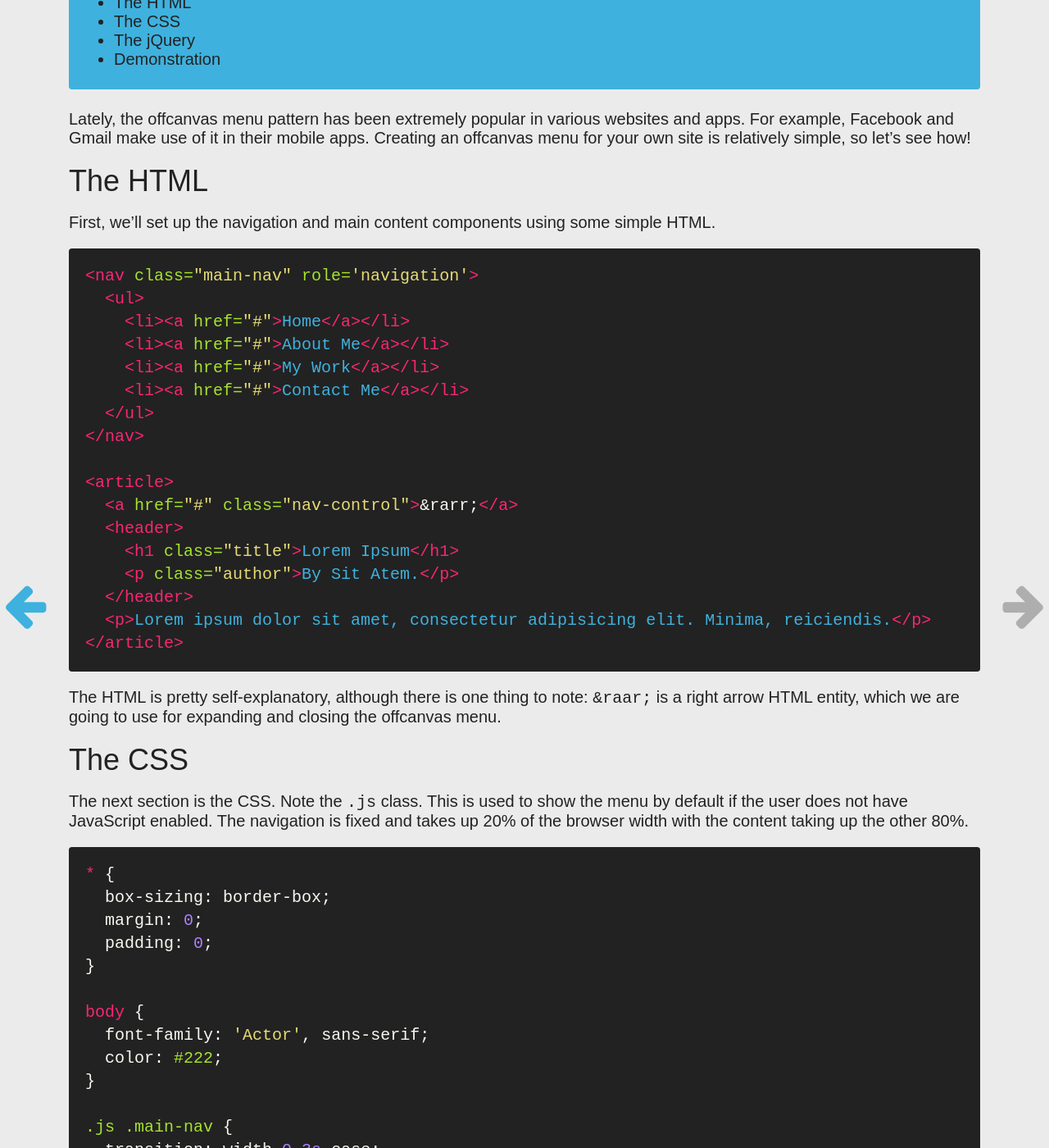
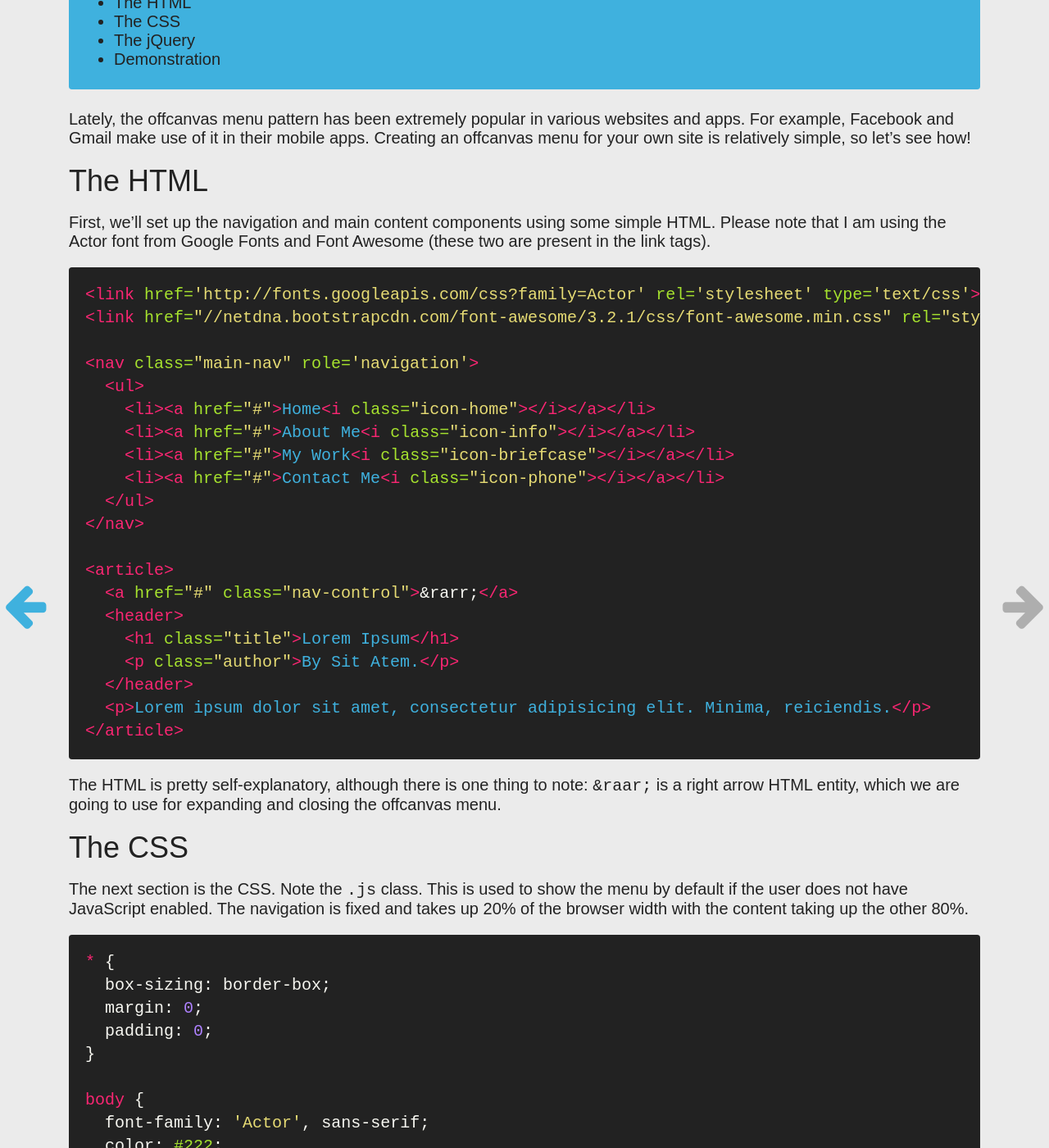
Before and after one commit to srikarg/srikarg.github.io, a Jekyll site: the page built from _posts/2013-08-30-offcanvas-menu.md, in a window 1280 px wide and 1400 px high, scrolled down 517 px. Shown: the whole window at 82% size. Built offline with Jekyll 4.4.1, drawn with Linux system fonts in a browser that asks for light colours; nearby versions of some CDN libraries; some web fonts are replaced; Markdown is read by kramdown in place of the engine named in the settings; comment, search, counter and statistics services are not loaded; some of the changed text lies outside the part shown.

Commit message:
Update 2013-08-30-offcanvas-menu.md

```diff
--- a/_posts/2013-08-30-offcanvas-menu.md
+++ b/_posts/2013-08-30-offcanvas-menu.md
@@ -10,15 +10,18 @@
 
 <h1 id="html">The HTML</h1>
 
-First, we'll set up the navigation and main content components using some simple HTML.
+First, we'll set up the navigation and main content components using some simple HTML. Please note that I am using the Actor font from Google Fonts and Font Awesome (these two are present in the link tags).
 
 {% highlight html %}
+<link href='http://fonts.googleapis.com/css?family=Actor' rel='stylesheet' type='text/css'>
+<link href="//netdna.bootstrapcdn.com/font-awesome/3.2.1/css/font-awesome.min.css" rel="stylesheet">
+
 <nav class="main-nav" role='navigation'>
   <ul>
-    <li><a href="#">Home</a></li>
-    <li><a href="#">About Me</a></li>
-    <li><a href="#">My Work</a></li>
-    <li><a href="#">Contact Me</a></li>
+    <li><a href="#">Home<i class="icon-home"></i></a></li>
+    <li><a href="#">About Me<i class="icon-info"></i></a></li>
+    <li><a href="#">My Work<i class="icon-briefcase"></i></a></li>
+    <li><a href="#">Contact Me<i class="icon-phone"></i></a></li>
   </ul>
 </nav>
 
@@ -51,7 +54,7 @@
 }
 
 .js .main-nav {
-  transition: width 0.3s ease;
+  transition: width 0.6s ease;
   width: 0;
 }
 
@@ -70,14 +73,19 @@
 }
 
 .main-nav a {
+  font-size: 1.2em;
   padding: 0.625em;
   text-decoration: none;
   display: block;
   color: white;
 }
 
+.main-nav i {
+  margin-left: 0.5em;
+}
+
 .js article {
-  transition: width 0.3s ease;
+  transition: width 0.6s ease;
   width: 100%;
 }
 
@@ -158,4 +166,4 @@
 
 You can fork the demo on CodePen and view it below!
 
-<div class="codepen"><p data-height="268" data-theme-id="132" data-slug-hash="xwpAv" data-user="srig99" data-default-tab="result" class='codepen'>See the Pen <a href='http://codepen.io/srig99/pen/xwpAv'>Offcanvas Sidebar Concept</a> by Srikar G. (<a href='http://codepen.io/srig99'>@srig99</a>) on <a href='http://codepen.io'>CodePen</a></p><script src="http://codepen.io/assets/embed/ei.js"></script></div>
+<div class="codepen"><p data-height="500" data-theme-id="132" data-slug-hash="xwpAv" data-user="srig99" data-default-tab="result" class='codepen'>See the Pen <a href='http://codepen.io/srig99/pen/xwpAv'>Offcanvas Sidebar Concept</a> by Srikar G. (<a href='http://codepen.io/srig99'>@srig99</a>) on <a href='http://codepen.io'>CodePen</a></p><script src="http://codepen.io/assets/embed/ei.js"></script></div>
```
Also changed, not shown: other parts of _posts/2013-08-30-offcanvas-menu.md (+1 -1 lines).
